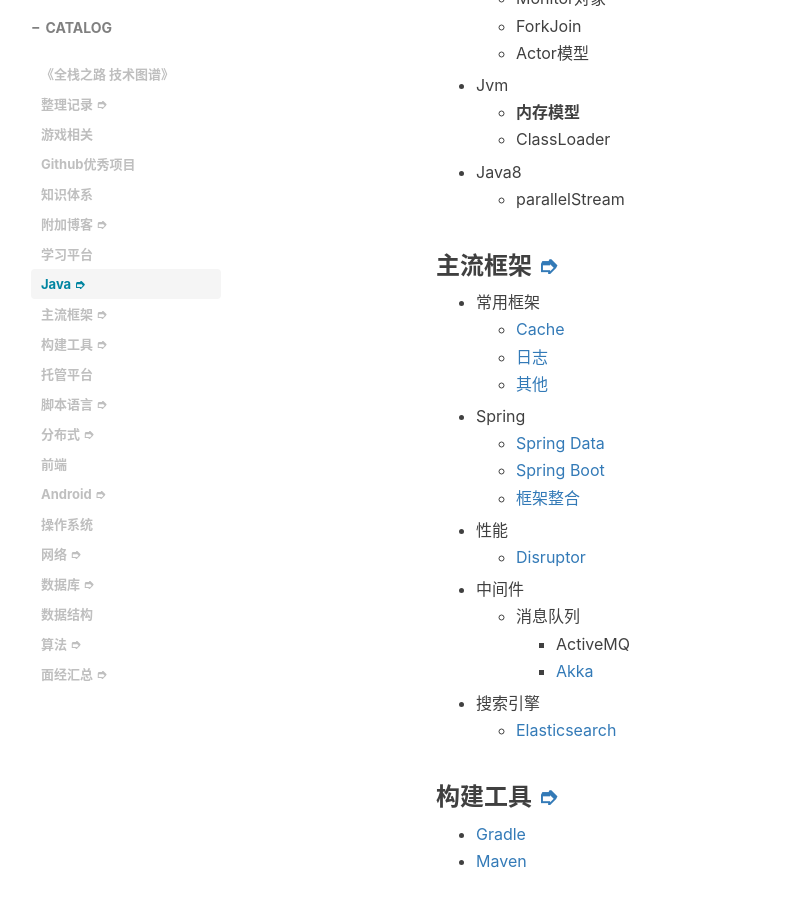
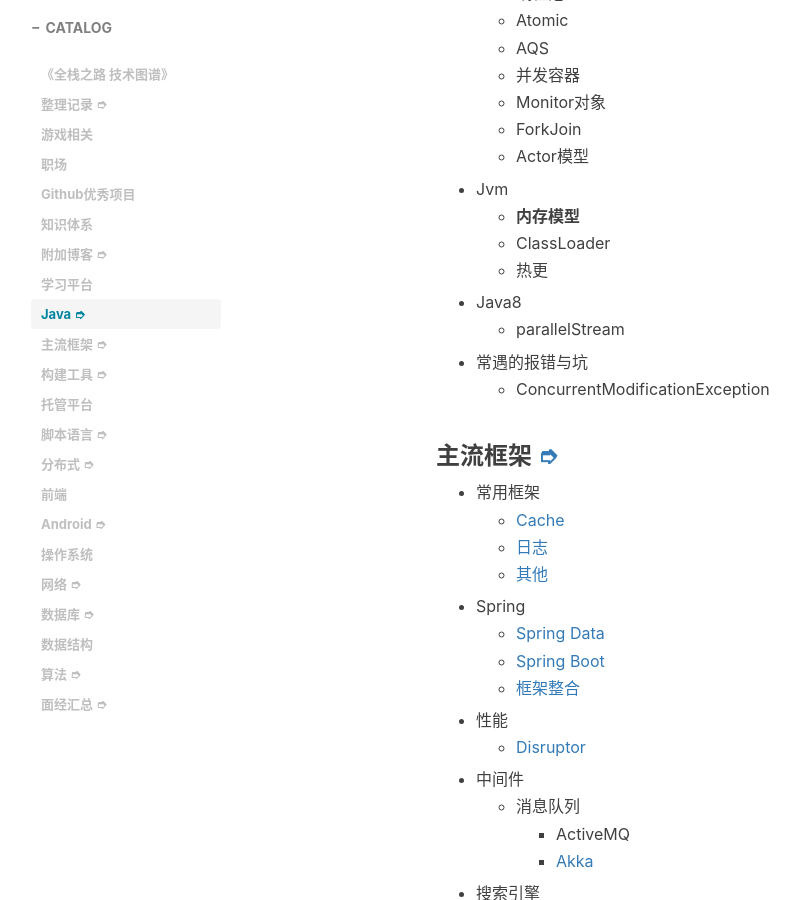
Before and after one commit to Ariescat/blog, a Jekyll site: the page built from docs/index.md, in a window 1280 px wide and 900 px high, scrolled down 2069 px. Shown: the whole window, without its empty margins (24-824 px from the left). Built offline with Jekyll 4.4.1, drawn with Linux system fonts in a browser that asks for light colours; nearby versions of some CDN libraries; comment, search, counter and statistics services are not loaded; some of the changed text lies outside the part shown.

Commit message:
ConcurrentModificationException

```diff
--- a/docs/index.md
+++ b/docs/index.md
@@ -18,6 +18,9 @@
 	* [游戏安全实验室](https://gslab.qq.com/portal.php?mod=view&aid=94)
 * [GameRes游资网-游戏开发者门户](https://www.gameres.com/)
 * [TapTap - 发现好游戏](https://www.taptap.com/)
+
+### 职场
+* [如何入职心仪的游戏公司？ 游戏策划从入门到入行](https://www.gameres.com/840718.html)
 
 ### Github优秀项目
 * [architect-awesome](https://github.com/xingshaocheng/architect-awesome)
@@ -64,8 +67,11 @@
 * Jvm
 	* **内存模型**
 	* ClassLoader
+	* 热更
 * Java8
 	* parallelStream
+* 常遇的报错与坑
+	* ConcurrentModificationException
 
 ### 主流框架 [➮](主流框架)
 * 常用框架
```
Also changed, not shown: docs/Java.md (+6 -0 lines).
